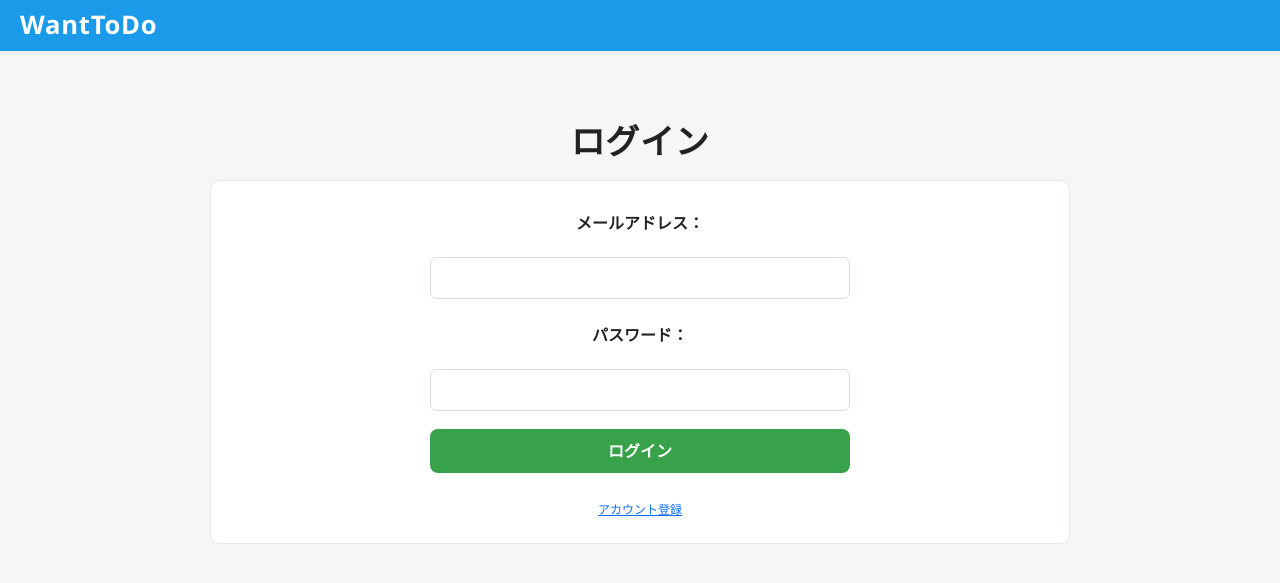
After one commit to marocoro0656-dot/Want-To-Do, a Django app: page /user/login/ in a window 1280 px wide. The commit adds this page. Shown: the top 583 px of the page. Run offline with Django 5.2, Linux system fonts and the light colour scheme.

Commit message:
ログインページ作成

```diff
--- a/WantToDo/user/forms.py
+++ b/WantToDo/user/forms.py
@@ -1,8 +1,30 @@
 from django import forms
 from django.contrib.auth.models import User
+from django.core.exceptions import ValidationError
+
 
 class UserForm(forms.ModelForm):
 
     class Meta():
         model = User
         fields = ('username', 'email', 'password')
+        widget = {
+            'password': forms.PasswordInput
+        }
+
+class UserLoginForm(forms.Form):
+    username = forms.CharField(label='ユーザー名', max_length=255)
+    password1 = forms.CharField(
+        label='パスワード', max_length=50, widget=forms.PasswordInput
+    )
+    password2 = forms.CharField(
+        label='パスワード再入力', max_length=50, widget=forms.PasswordInput
+    )
+
+    def clean(self):
+        cleaned_date = super().clean()
+        password1 = cleaned_date.get('password1')
+        password2 = cleaned_date.get('password2')
+        if password1 != password2:
+            raise ValidationError('パスワードが一致しません')
+        return cleaned_date
--- a/WantToDo/user/static/user/regist.css
+++ b/WantToDo/user/static/user/regist.css
@@ -50,7 +50,6 @@ body.signup-page .signup-label{
 }
 
 /* ===== 入力 ===== */
-/* A) クラス指定（推奨） */
 body.signup-page .signup-input{
   width: clamp(260px, 46vw, 420px);
   height: 42px;
--- /dev/null
+++ b/WantToDo/user/templates/user/login.html
@@ -0,0 +1,32 @@
+{% extends 'user/base.html' %}
+{% load static %}
+
+{% block extra_css %}
+  <link rel="stylesheet" href="{% static 'user/regist.css' %}">
+{% endblock %}
+
+
+{% block body_class %}signup-page{% endblock %}
+
+{% block content %}
+  <h1 class="signup-title">ログイン</h1>
+
+  <section class="signup-card">
+    <form method="post" class="signup-form" novalidate>
+      {% csrf_token %}
+
+      <label class="signup-label" for="id_email">メールアドレス：</label>
+      <input class="signup-input" type="email" id="id_email" name="email" required>
+
+      <label class="signup-label" for="id_password">パスワード：</label>
+      <input class="signup-input" type="password" id="id_password" name="password" required>
+
+      <button type="submit" class="signup-submit">ログイン</button>
+
+      <div class="signup-help" style="text-align:center; margin-top:10px;">
+        <a href="{% url 'user:regist' %}">アカウント登録</a>
+
+      </div>
+    </form>
+  </section>
+{% endblock %}
--- a/WantToDo/user/urls.py
+++ b/WantToDo/user/urls.py
@@ -4,7 +4,8 @@ from . import views
 app_name = 'user'
 
 urlpatterns = [
-    path('user/list', views.user_list, name='user_list'),
+    path('list/', views.user_list, name='user_list'),
     path('regist/', views.regist, name='regist'),
+    path('login/', views.login_view, name='login'),
 
 ]
--- a/WantToDo/user/views.py
+++ b/WantToDo/user/views.py
@@ -1,5 +1,12 @@
 from django.shortcuts import render
-from .forms import UserForm
+from .forms import UserForm, UserLoginForm
+from django.contrib.auth.password_validation import validate_password
+from django.core.exceptions import ValidationError
+from django.contrib.auth.forms import UserCreationForm
+from django.contrib.auth import authenticate, login, logout
+
+
+
 
 def user_list(request):
     return render(
@@ -14,3 +21,13 @@ def regist(request):
     return render(request, 'user/registration.html', context={
         'user_form': user_form,
     })
+
+def login_view(request):
+    login_form = UserLoginForm(request.POST or None)
+    if login_form.is_valid():
+        username = login_form.cleaned_data.get('username')
+        password = login_form.cleaned_data.get('password1')
+        user = authenticate(request, username=username, password=password)
+    return render(request, 'user/login.html', context={
+        'login_form': login_form,
+    })
```
